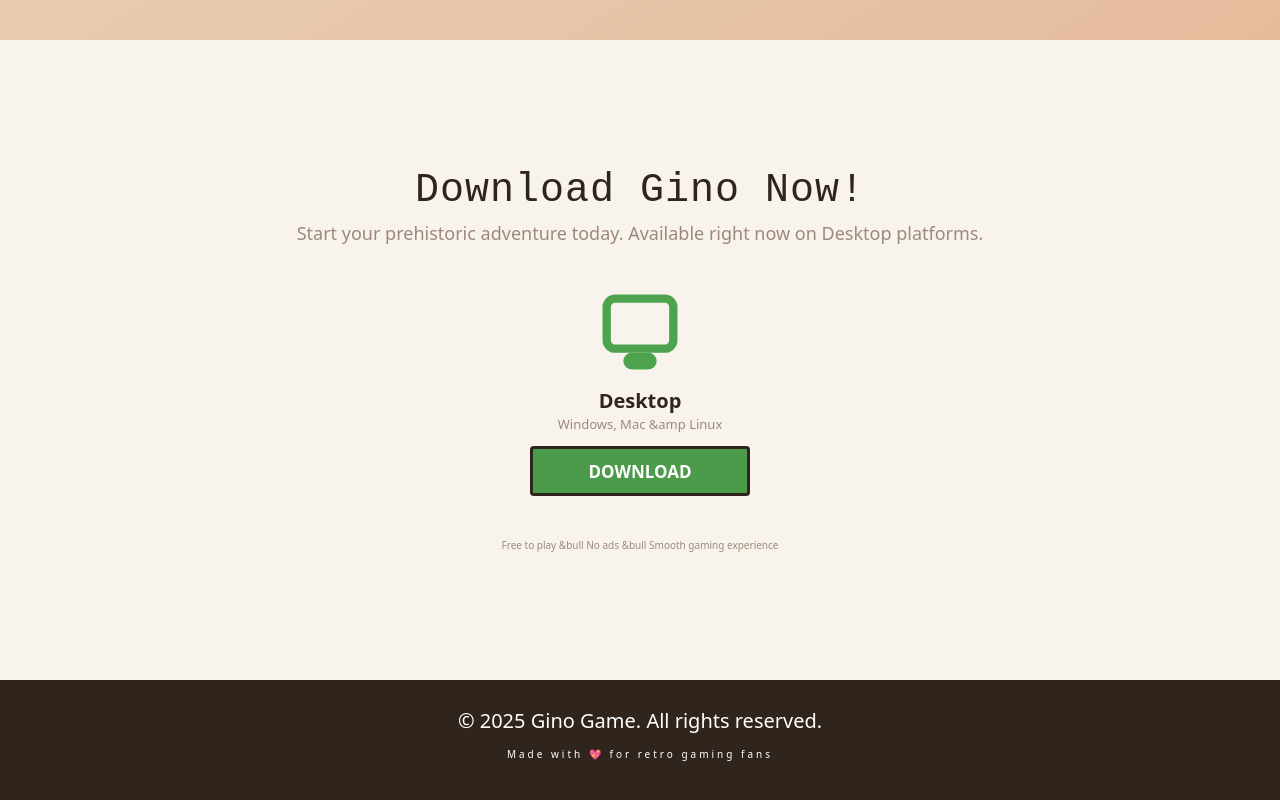
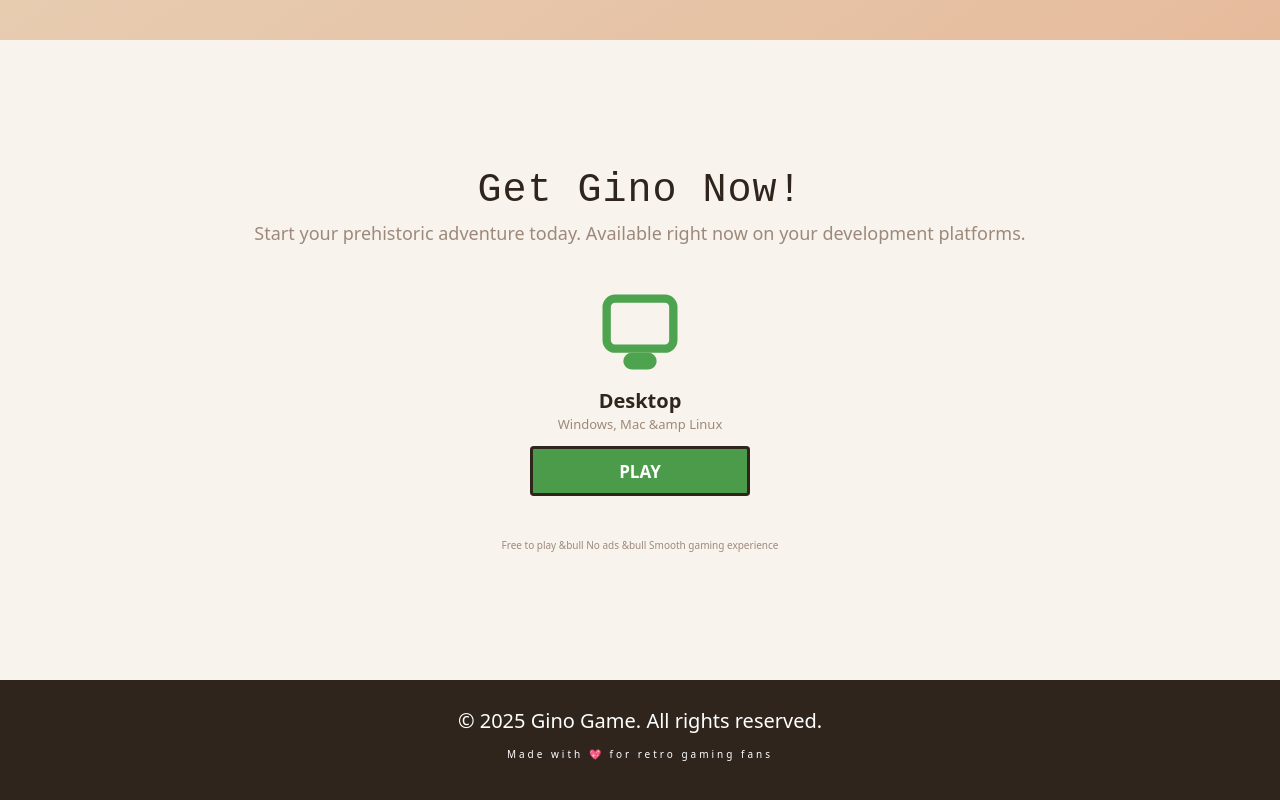
Before and after one commit to PC-Ngumoha/gino_product_page, a React (Vite) app: page / in a window 1280 px wide. Shown: the part 760-1560 px from the top of the page. Built offline with nearby package versions, Linux system fonts and the light colour scheme.

Commit message:
Minor changes

```diff
--- a/index.html
+++ b/index.html
@@ -10,7 +10,7 @@
     <link rel="preconnect" href="https://fonts.gstatic.com" crossorigin>
     <link href="https://fonts.googleapis.com/css2?family=Inter:ital,opsz,wght@0,14..32,100..900;1,14..32,100..900&display=swap" rel="stylesheet">
 
-    <title>Vite + React</title>
+    <title>Gino</title>
   </head>
   <body>
     <div id="root"></div>
--- a/src/components/Download/DownloadSection.jsx
+++ b/src/components/Download/DownloadSection.jsx
@@ -13,14 +13,21 @@ export default function DownloadSection() {
 
   const handleShow = () => setShow(true);
   const handleClose = () => setShow(false);
+  const routeToGithubRepo = () => {
+    window.open(
+      'https://github.com/PC-Ngumoha/Gino',
+      '_blank',
+      'noopener,noreferrer  '
+    );
+  };
 
   return (
     <>
       <section className="download-section" id="download">
-        <h1 className="download-title">Download Gino Now!</h1>
+        <h1 className="download-title">Get Gino Now!</h1>
         <p className="download-subtitle">
-          Start your prehistoric adventure today. Available right now on Desktop
-          platforms.
+          Start your prehistoric adventure today. Available right now on your
+          development platforms.
         </p>
         <div className="download-platforms">
           <div className="platform">
@@ -39,7 +46,7 @@ export default function DownloadSection() {
             <h2>Desktop</h2>
             <p>Windows, Mac &amp Linux</p>
             <Button className="download-btn cactus-green" onClick={handleShow}>
-              download
+              Play
             </Button>
           </div>
         </div>
@@ -57,16 +64,16 @@ export default function DownloadSection() {
         <Modal.Footer>
           {/* TODO: Will change this later so that it actually routes to the download start */}
           <Button
-            onClick={handleClose}
+            onClick={routeToGithubRepo}
             className="cactus-green skip-btn"
             size="lg"
             disabled={timeToProceed > 0}
           >
             {timeToProceed > 0
-              ? `Download in ${timeToProceed} second${
+              ? `Github link in ${timeToProceed} second${
                   timeToProceed > 1 ? 's' : ''
                 }`
-              : 'Proceed to download'}
+              : 'Proceed to Github'}
           </Button>
         </Modal.Footer>
       </Modal>
```
